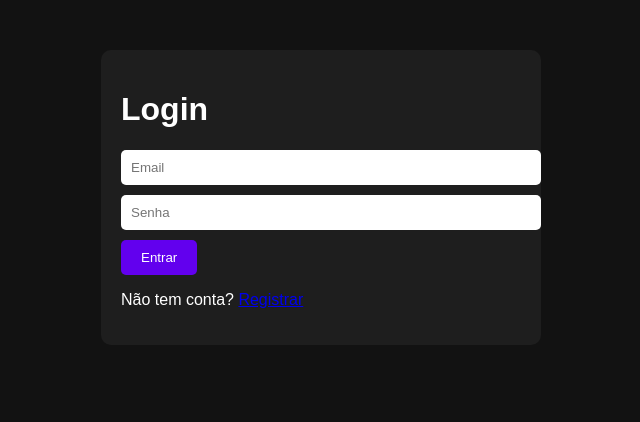
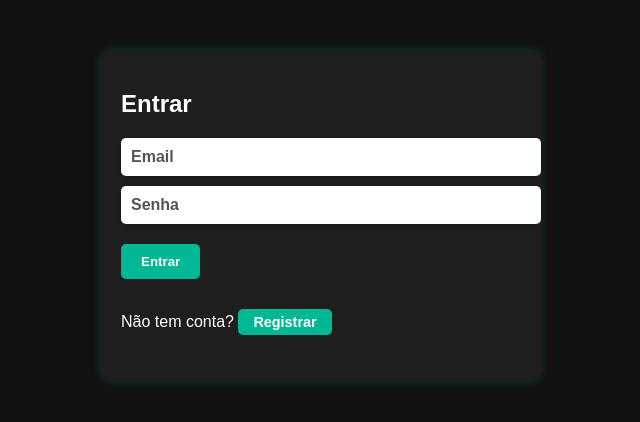
Before and after one commit to alexandrediogenes/note-app-front-end, a React (Create React App) app: page / in a window 1280 px wide. Shown: the top 422 px of the page, without its empty margins (319-959 px from the left). Built offline with nearby package versions, Linux system fonts and the light colour scheme.

Commit message:
feat: frontend finalizado dark mode com inputs destacados e botões verdes

```diff
--- /dev/null
+++ b/src/components/Navbar.tsx
@@ -0,0 +1,23 @@
+import React, { useContext } from 'react';
+import { AuthContext } from '../context/AuthContext';
+import { useNavigate } from 'react-router-dom';
+
+const Navbar = () => {
+  const { setToken } = useContext(AuthContext);
+  const navigate = useNavigate();
+
+  const logout = () => {
+    setToken('');
+    localStorage.removeItem('token');
+    navigate('/');
+  };
+
+  return (
+    <nav className="navbar">
+      <h2>Note App</h2>
+      <button onClick={logout}>Logout</button>
+    </nav>
+  );
+};
+
+export default Navbar;
--- /dev/null
+++ b/src/components/NoteCard.tsx
@@ -0,0 +1,26 @@
+import React from 'react';
+
+interface NoteCardProps {
+  _id: string;
+  title: string;
+  content: string;
+  color: string;
+  isPinned: boolean;
+  onEdit: (_id: string) => void;
+  onDelete: (_id: string) => void;
+}
+
+const NoteCard: React.FC<NoteCardProps> = ({ _id, title, content, color, isPinned, onEdit, onDelete }) => {
+  return (
+    <div className="note" style={{ backgroundColor: color }}>
+      <h3>{title} {isPinned && '📌'}</h3>
+      <p>{content}</p>
+      <div>
+        <button onClick={() => onEdit(_id)}>Editar</button>
+        <button onClick={() => onDelete(_id)}>Deletar</button>
+      </div>
+    </div>
+  );
+};
+
+export default NoteCard;
--- /dev/null
+++ b/src/components/NoteForm.tsx
@@ -0,0 +1,46 @@
+import React, { useState, useEffect } from 'react';
+import api from '../api/api';
+
+interface NoteFormProps {
+  noteId?: string;
+  initialTitle?: string;
+  initialContent?: string;
+  initialColor?: string;
+  onClose: () => void;
+  onSave: () => void;
+}
+
+const NoteForm: React.FC<NoteFormProps> = ({ noteId, initialTitle = '', initialContent = '', initialColor = '#ffffff', onClose, onSave }) => {
+  const [title, setTitle] = useState(initialTitle);
+  const [content, setContent] = useState(initialContent);
+  const [color, setColor] = useState(initialColor);
+
+  const handleSubmit = async (e: React.FormEvent) => {
+    e.preventDefault();
+    try {
+      if (noteId) {
+        await api.put(`/notes/${noteId}`, { title, content, color });
+      } else {
+        await api.post('/notes', { title, content, color });
+      }
+      onSave();
+      onClose();
+    } catch (error) {
+      console.error(error);
+    }
+  };
+
+  return (
+    <div className="modal">
+      <form onSubmit={handleSubmit}>
+        <input value={title} onChange={e => setTitle(e.target.value)} placeholder="Título" required />
+        <textarea value={content} onChange={e => setContent(e.target.value)} placeholder="Conteúdo" required />
+        <input type="color" value={color} onChange={e => setColor(e.target.value)} />
+        <button type="submit">{noteId ? 'Atualizar' : 'Criar'}</button>
+        <button type="button" onClick={onClose}>Cancelar</button>
+      </form>
+    </div>
+  );
+};
+
+export default NoteForm;
--- a/src/pages/Dashboard.tsx
+++ b/src/pages/Dashboard.tsx
@@ -1,6 +1,9 @@
 import React, { useEffect, useState, useContext } from 'react';
 import api, { setToken } from '../api/api';
 import { AuthContext } from '../context/AuthContext';
+import NoteCard from '../components/NoteCard';
+import NoteForm from '../components/NoteForm';
+import Navbar from '../components/Navbar';
 
 interface Note {
   _id: string;
@@ -13,6 +16,8 @@ interface Note {
 const Dashboard = () => {
   const { token } = useContext(AuthContext);
   const [notes, setNotes] = useState<Note[]>([]);
+  const [showForm, setShowForm] = useState(false);
+  const [editingNote, setEditingNote] = useState<Note | null>(null);
 
   useEffect(() => {
     if (token) setToken(token);
@@ -28,15 +33,39 @@ const Dashboard = () => {
     }
   };
 
+  const handleEdit = (noteId: string) => {
+    const note = notes.find(n => n._id === noteId);
+    if (note) setEditingNote(note);
+    setShowForm(true);
+  };
+
+  const handleDelete = async (noteId: string) => {
+    await api.delete(`/notes/${noteId}`);
+    fetchNotes();
+  };
+
   return (
-    <div className="dashboard dark">
-      <h1>Notas</h1>
+    <div className="dashboard">
+      <Navbar />
+      <button onClick={() => { setEditingNote(null); setShowForm(true); }}>Criar Nota</button>
+      {showForm && (
+        <NoteForm
+          noteId={editingNote?._id}
+          initialTitle={editingNote?.title}
+          initialContent={editingNote?.content}
+          initialColor={editingNote?.color}
+          onClose={() => setShowForm(false)}
+          onSave={fetchNotes}
+        />
+      )}
       <div className="notes-grid">
         {notes.map(note => (
-          <div key={note._id} className="note" style={{ backgroundColor: note.color }}>
-            <h3>{note.title}</h3>
-            <p>{note.content}</p>
-          </div>
+          <NoteCard
+            key={note._id}
+            {...note}
+            onEdit={handleEdit}
+            onDelete={handleDelete}
+          />
         ))}
       </div>
     </div>
--- a/src/pages/Login.tsx
+++ b/src/pages/Login.tsx
@@ -1,35 +1,60 @@
 import React, { useState, useContext } from 'react';
+import { useNavigate } from 'react-router-dom';
 import api, { setToken } from '../api/api';
 import { AuthContext } from '../context/AuthContext';
-import { useNavigate, Link } from 'react-router-dom';
 
 const Login = () => {
   const [email, setEmail] = useState('');
   const [password, setPassword] = useState('');
-  const { setToken: saveToken } = useContext(AuthContext);
+  const { setToken: setAuthToken } = useContext(AuthContext);
   const navigate = useNavigate();
+  const [error, setError] = useState('');
 
-  const handleSubmit = async (e: React.FormEvent) => {
+  const handleLogin = async (e: React.FormEvent) => {
     e.preventDefault();
     try {
       const res = await api.post('/auth/login', { email, password });
-      saveToken(res.data.token);
-      setToken(res.data.token);
+      setAuthToken(res.data.token);
+      localStorage.setItem('token', res.data.token);
+      setToken(res.data.token); // Atualiza o axios header
       navigate('/dashboard');
-    } catch (error: any) {
-      alert(error.response?.data?.message || 'Erro no login');
+    } catch (err: any) {
+      setError(err.response?.data?.message || 'Erro no login');
     }
   };
 
   return (
     <div className="container">
-      <h1>Login</h1>
-      <form onSubmit={handleSubmit}>
-        <input type="email" placeholder="Email" value={email} onChange={e => setEmail(e.target.value)} required />
-        <input type="password" placeholder="Senha" value={password} onChange={e => setPassword(e.target.value)} required />
-        <button type="submit">Entrar</button>
+      <h2>Entrar</h2>
+      {error && <p style={{ color: 'red' }}>{error}</p>}
+      <form onSubmit={handleLogin}>
+        <input
+          type="email"
+          placeholder="Email"
+          value={email}
+          onChange={e => setEmail(e.target.value)}
+          required
+        />
+        <input
+          type="password"
+          placeholder="Senha"
+          value={password}
+          onChange={e => setPassword(e.target.value)}
+          required
+        />
+        <button type="submit" className="btn-primary">Entrar</button>
       </form>
-      <p>Não tem conta? <Link to="/register">Registrar</Link></p>
+
+      <p style={{ marginTop: '10px' }}>
+        Não tem conta?{' '}
+        <button
+          className="btn-primary"
+          onClick={() => navigate('/register')}
+          style={{ padding: '5px 15px', fontSize: '0.9rem' }}
+        >
+          Registrar
+        </button>
+      </p>
     </div>
   );
 };
--- a/src/styles/global.css
+++ b/src/styles/global.css
@@ -1,49 +1,162 @@
+/* ===== Global ===== */
 body {
   margin: 0;
   font-family: Arial, sans-serif;
-  background-color: #121212;
+  background-color: #121212; /* fundo escuro */
   color: #ffffff;
 }
 
+/* Containers de páginas */
 .container {
   max-width: 400px;
   margin: 50px auto;
   padding: 20px;
-  background-color: #1e1e1e;
+  background-color: #1e1e1e; /* container levemente mais claro */
   border-radius: 10px;
+  box-shadow: 0 0 10px rgba(0, 150, 136, 0.3); /* sombra verde suave */
 }
 
-input {
+/* ===== Inputs destacados ===== */
+input, textarea {
   display: block;
   width: 100%;
   padding: 10px;
   margin: 10px 0;
   border: none;
   border-radius: 5px;
+  background-color: #ffffff; /* fundo branco */
+  color: #000000; /* texto escuro */
+  font-weight: bold;
+  font-size: 1rem;
+  box-shadow: 0 2px 5px rgba(0,0,0,0.2);
 }
 
+/* Placeholder com contraste */
+input::placeholder, textarea::placeholder {
+  color: #555555;
+}
+
+/* ===== Botões padronizados ===== */
 button {
   padding: 10px 20px;
   border: none;
-  background-color: #6200ee;
-  color: white;
+  background-color: #00b894; /* verde vibrante */
+  color: #fff;
   border-radius: 5px;
   cursor: pointer;
+  margin: 10px 0;
+  font-weight: bold;
+  transition: background-color 0.2s, transform 0.1s;
 }
 
 button:hover {
-  background-color: #3700b3;
+  background-color: #019875; /* verde mais escuro no hover */
+  transform: translateY(-1px);
 }
 
-.dashboard .notes-grid {
-  display: grid;
-  grid-template-columns: repeat(auto-fill, minmax(200px, 1fr));
-  gap: 15px;
-  padding: 20px;
+/* ===== Navbar ===== */
+.navbar {
+  display: flex;
+  justify-content: space-between;
+  align-items: center;
+  padding: 15px 30px;
+  background-color: #1f1f1f;
+  box-shadow: 0 2px 5px rgba(0,0,0,0.5);
+  margin-bottom: 20px;
 }
 
-.dashboard .note {
+.navbar h2 {
+  margin: 0;
+}
+
+/* ===== Dashboard ===== */
+.dashboard {
+  padding: 0 20px 50px 20px;
+}
+
+.notes-grid {
+  display: grid;
+  grid-template-columns: repeat(auto-fill, minmax(220px, 1fr));
+  gap: 15px;
+}
+
+/* ===== Nota ===== */
+.note {
   padding: 15px;
   border-radius: 8px;
   color: #000;
+  min-height: 120px;
+  display: flex;
+  flex-direction: column;
+  justify-content: space-between;
+  background-color: #4b4b8a; /* roxo suave */
+  box-shadow: 0 2px 6px rgba(0,0,0,0.4);
 }
+
+.note h3 {
+  margin: 0 0 10px 0;
+  font-size: 1.1rem;
+}
+
+.note button {
+  padding: 5px 10px;
+  font-size: 0.85rem;
+  margin-right: 5px;
+}
+
+/* ===== Modal ===== */
+.modal {
+  position: fixed;
+  top: 0;
+  left: 0;
+  width: 100%;
+  height: 100%;
+  background-color: rgba(18,18,18,0.9); /* fundo semi-transparente */
+  display: flex;
+  justify-content: center;
+  align-items: center;
+  z-index: 1000;
+}
+
+.modal form {
+  background-color: #1e1e1e;
+  padding: 20px;
+  border-radius: 10px;
+  width: 90%;
+  max-width: 400px;
+  box-shadow: 0 0 10px rgba(0,150,136,0.3);
+  display: flex;
+  flex-direction: column;
+}
+
+.modal input[type="color"] {
+  width: 50px;
+  height: 35px;
+  padding: 0;
+  margin: 10px 0;
+  border: none;
+  border-radius: 5px;
+}
+
+/* Botão criar nota */
+.dashboard > button {
+  margin-bottom: 15px;
+  background-color: #00b894; /* verde vibrante */
+  color: #fff;
+}
+
+.dashboard > button:hover {
+  background-color: #019875;
+}
+
+/* ===== Responsividade ===== */
+@media (max-width: 600px) {
+  .notes-grid {
+    grid-template-columns: 1fr;
+  }
+
+  .navbar {
+    flex-direction: column;
+    gap: 10px;
+  }
+}
```
